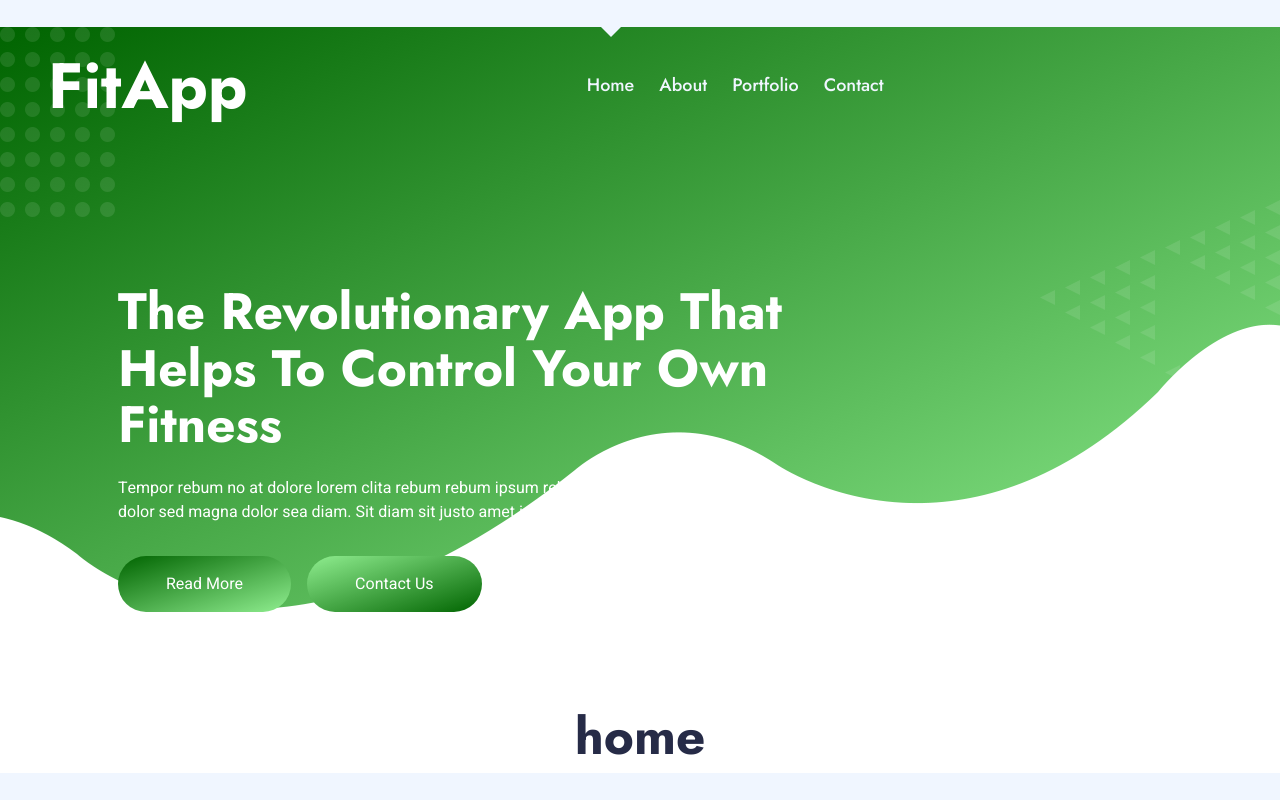
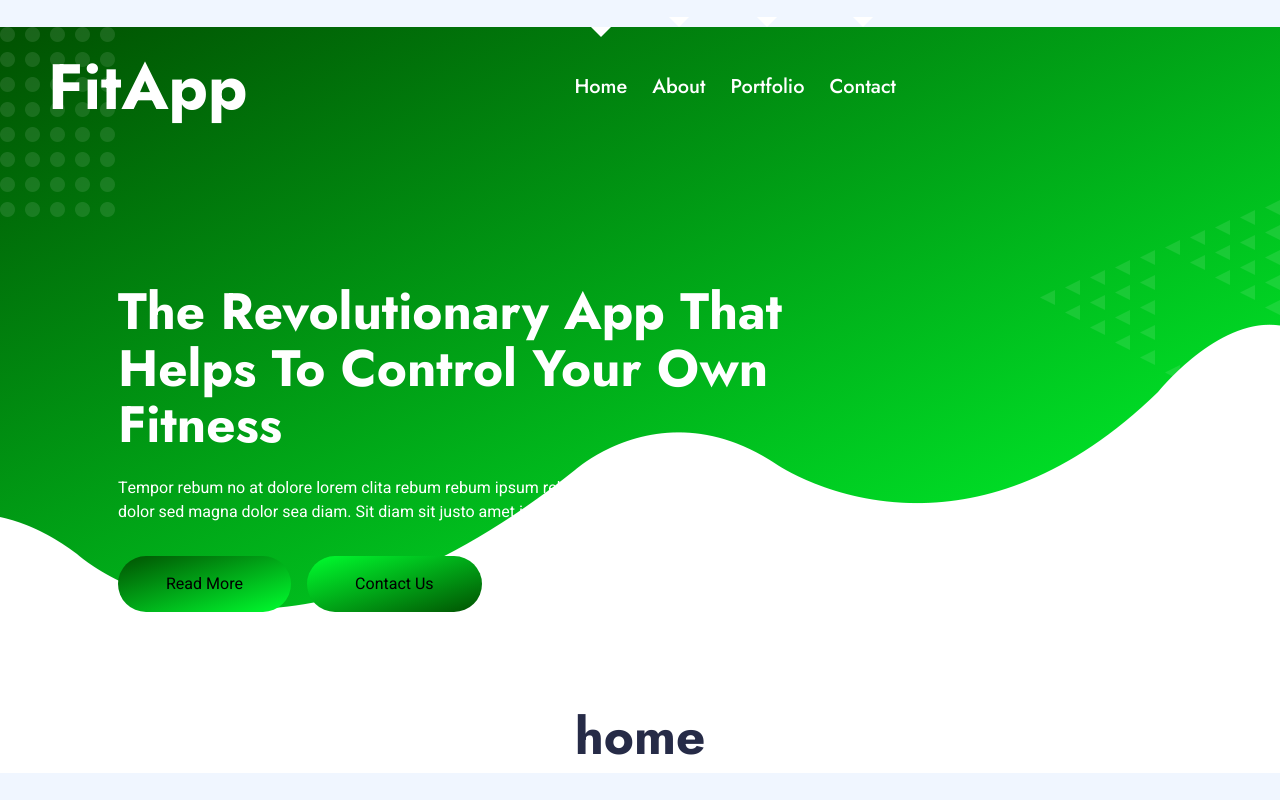
Before and after one commit to YusufDaza/React-Portfolio, a React (Vite) app: page / in a window 1280 px wide. Built offline with nearby package versions, Linux system fonts and the light colour scheme.

Commit message:
style.css updated

```diff
--- a/public/css/style.css
+++ b/public/css/style.css
@@ -1,9 +1,9 @@
 /********** Template CSS **********/
 :root {
-    --primary: darkgreen;
-    --secondary: lightgreen;
-    --light: #F0F6FF;
-    --dark: #262B47;
+    --primary: rgb(1, 81, 1);
+    --secondary: rgb(0, 255, 47);
+    --light: #ffffff;
+    --dark: #00ab61;
 }
 
 
@@ -26,7 +26,7 @@
 h1,
 h2,
 .fw-bold {
-    font-weight: 700 !important;
+    font-weight: 800 !important;
 }
 
 h3,
@@ -74,7 +74,7 @@ h6,
     position: relative;
     overflow: hidden;
     border: none;
-    color: #FFFFFF;
+    color: #000000;
     z-index: 1;
 }
 
@@ -149,8 +149,8 @@ h6,
     margin-right: 25px;
     padding: 45px 0;
     font-family: 'Jost', sans-serif;
-    font-size: 18px;
-    font-weight: 500;
+    font-size: 20px;
+    font-weight: 300;
     color: var(--light) !important;
     outline: none;
     transition: .5s;
```
